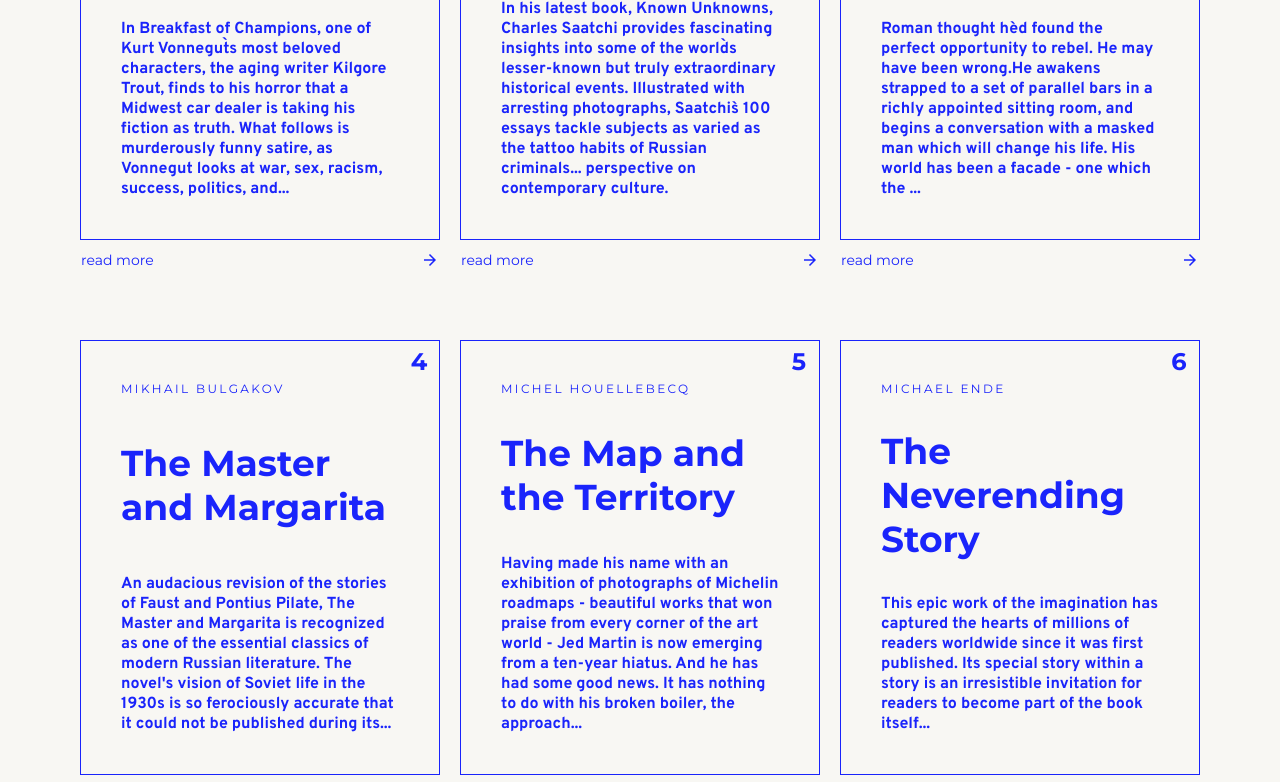
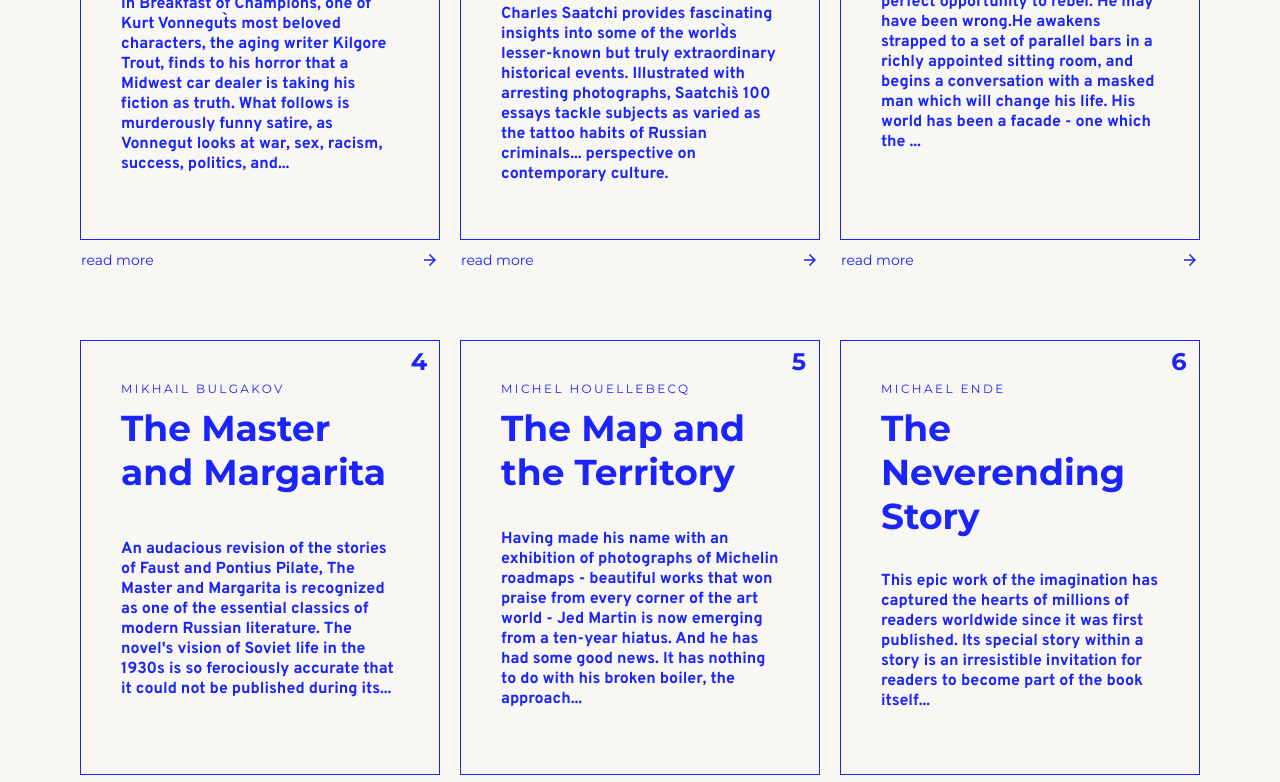
Before and after one commit to szylwythot/final-exam-UI-Build-books, a plain HTML site: page index.html in a window 1280 px wide. Shown: the part 315-1097 px from the top of the page. Drawn offline with Linux system fonts and the light colour scheme.

Commit message:
spacings are ready in boxes

```diff
--- a/frontend/style.css
+++ b/frontend/style.css
@@ -115,6 +115,7 @@ div.book{
     display: flex;
     flex-direction: column;
     justify-content: space-between;
+    gap: 10px;
 
 }
 
@@ -123,14 +124,18 @@ div.book{
     letter-spacing: 0.2em;
     font-weight: 400;
     text-transform: uppercase;
+    flex-grow: 0;
 }
 
 .book .title{
     font-size: 36px;
     font-weight: 700;
+    flex-grow: 1;
 }
 
 .book .text{
+    flex-grow: 1;
+
     font-size: 16px;
     font-weight: 700;
     font-family: var(--secondaryFont);
```
